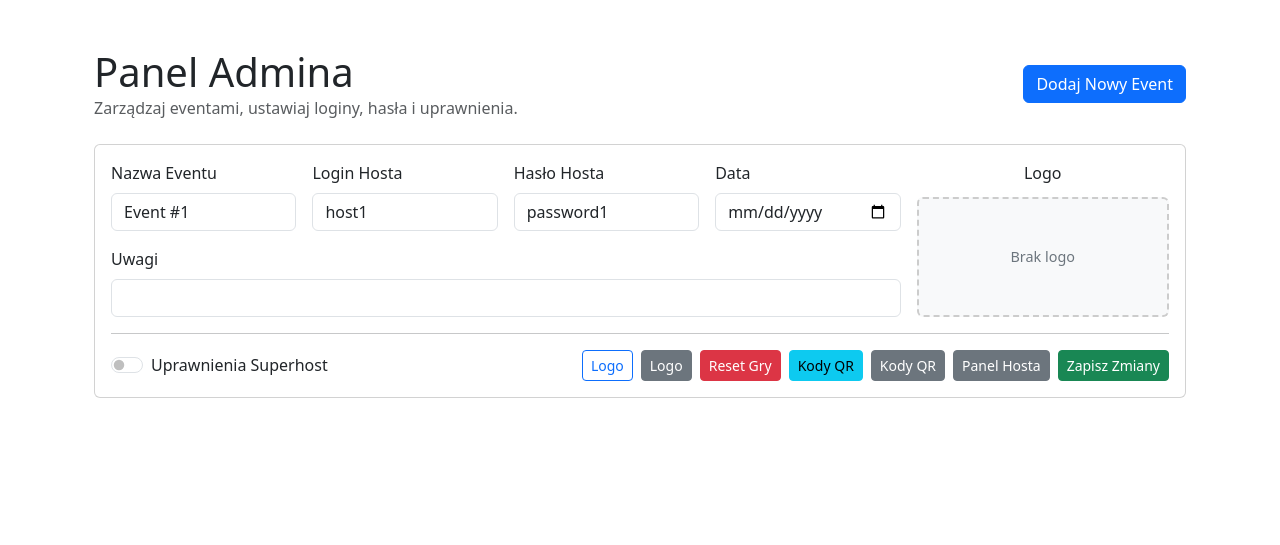
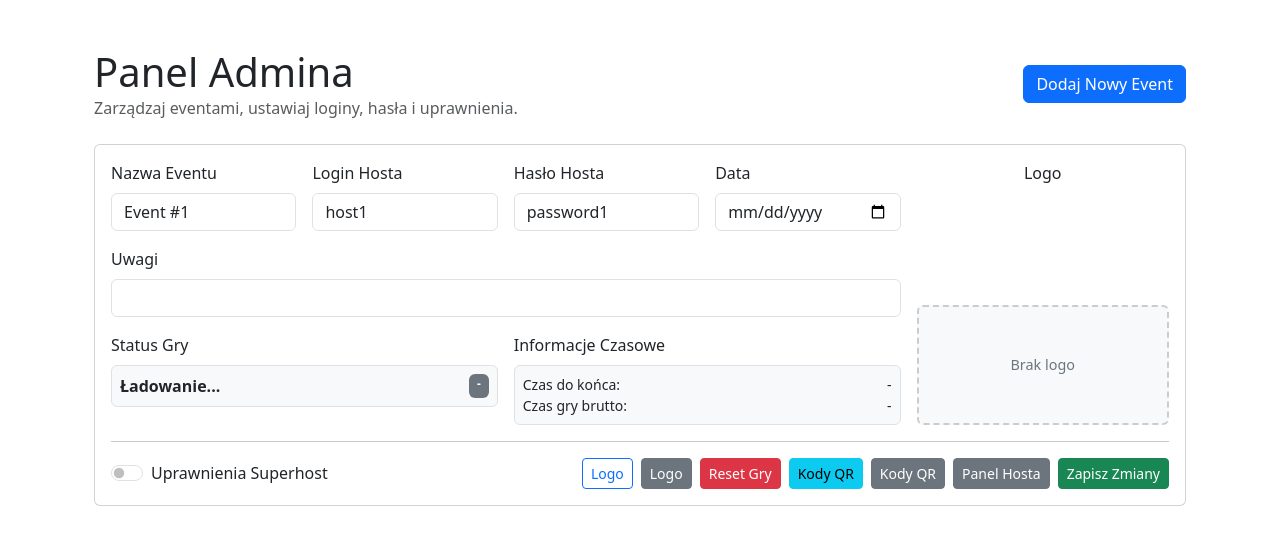
Before and after one commit to michalkopec1981/Saper-2, a Flask app: page /admin in a window 1280 px wide. Shown: the top 545 px of the page. Run offline with Flask 2, Linux system fonts and the light colour scheme; the visitor is signed in with stand-in values (Sample User, id 1); data comes from the database, SQL or seed files in the repository.

Commit message:
Update admin.html

```diff
--- a/templates/admin.html
+++ b/templates/admin.html
@@ -105,6 +105,30 @@ document.addEventListener('DOMContentLoaded', function() {
                            <div class="col-md-3"><label class="form-label">Hasło Hosta</label><input type="text" class="form-control event-password" value="${event.password || ''}" placeholder="Wpisz, aby zmienić"></div>
                             <div class="col-md-3"><label class="form-label">Data</label><input type="date" class="form-control event-date" value="${event.event_date || ''}"></div>
                             <div class="col-md-12"><label class="form-label">Uwagi</label><textarea class="form-control notes-textarea event-notes" rows="1">${event.notes || ''}</textarea></div>
+                            <div class="col-md-6">
+                                <label class="form-label">Status Gry</label>
+                                <div class="game-status-info p-2 border rounded bg-light">
+                                    <div class="d-flex justify-content-between">
+                                        <span class="fw-bold game-status-text">Ładowanie...</span>
+                                        <span class="badge game-status-badge bg-secondary">-</span>
+                                    </div>
+                                </div>
+                            </div>
+                            <div class="col-md-6">
+                                <label class="form-label">Informacje Czasowe</label>
+                                <div class="time-info p-2 border rounded bg-light">
+                                    <div class="small">
+                                        <div class="d-flex justify-content-between">
+                                            <span>Czas do końca:</span>
+                                            <span class="time-left">-</span>
+                                        </div>
+                                        <div class="d-flex justify-content-between">
+                                            <span>Czas gry brutto:</span>
+                                            <span class="time-elapsed">-</span>
+                                        </div>
+                                    </div>
+                                </div>
+                            </div>
                         </div>
                     </div>
                     <div class="col-lg-3 d-flex flex-column align-items-center">
```
